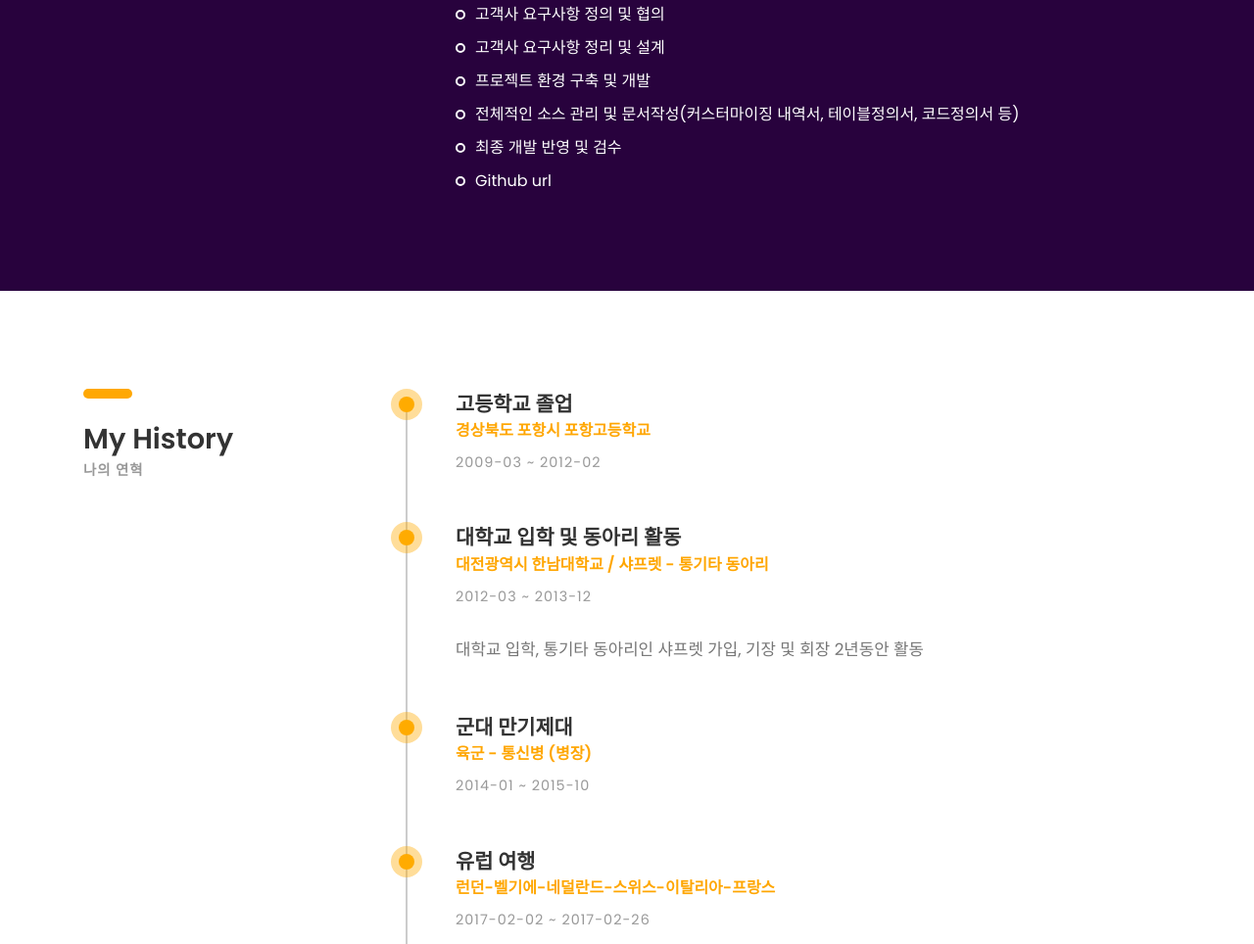
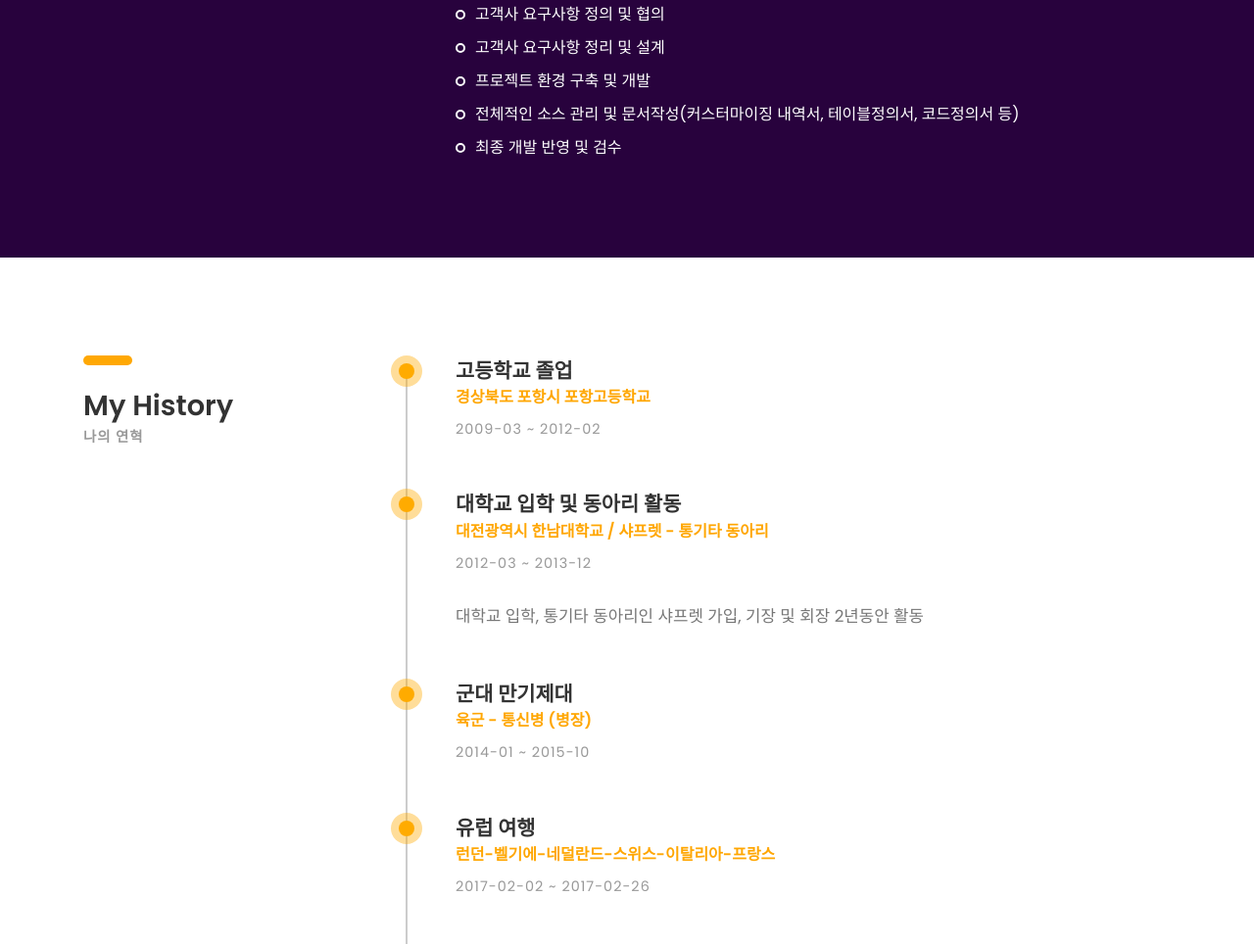
Before and after one commit to dahoony/dahoony.github.io, a plain HTML site: page index.html in a window 1280 px wide. Shown: the part 4408-5372 px from the top of the page at 98% size. Drawn offline with Linux system fonts and the light colour scheme; files whose address does not match are found by name.

Commit message:
Update index.html

```diff
--- a/index.html
+++ b/index.html
@@ -291,7 +291,6 @@
 							<li>프로젝트 환경 구축 및 개발</li>
 							<li>전체적인 소스 관리 및 문서작성(커스터마이징 내역서, 테이블정의서, 코드정의서 등)</li>
 							<li>최종 개발 반영 및 검수 </li>
-							<li><a href="https://github.com/team20s">Github url</a></li>
 						</ul>
 					</div><!-- experience -->
 
```
